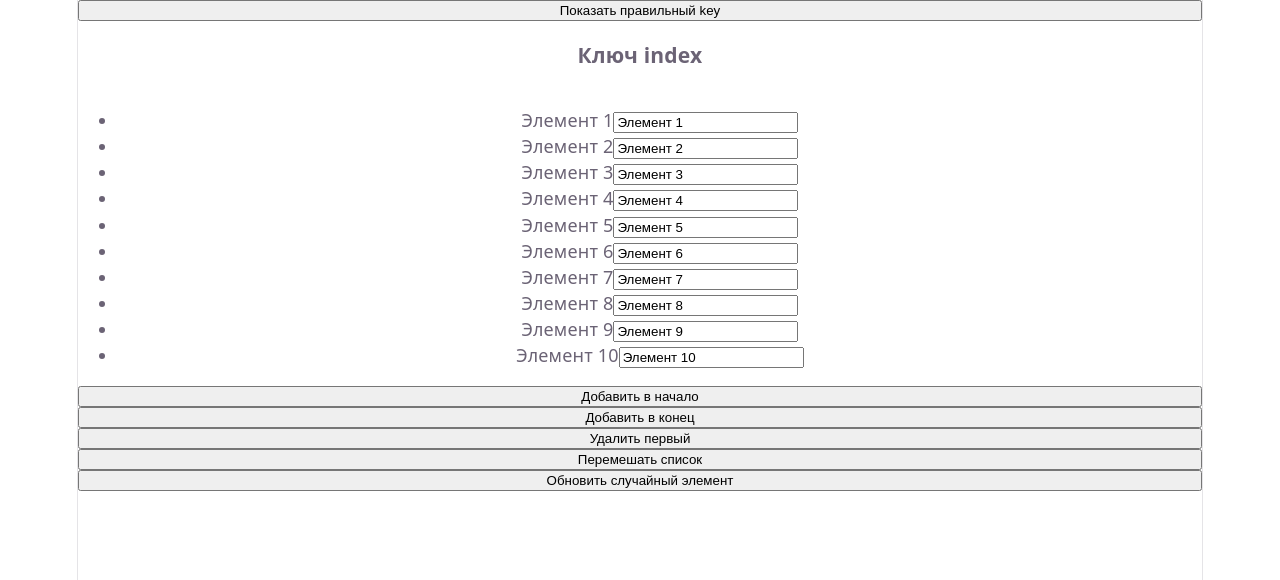
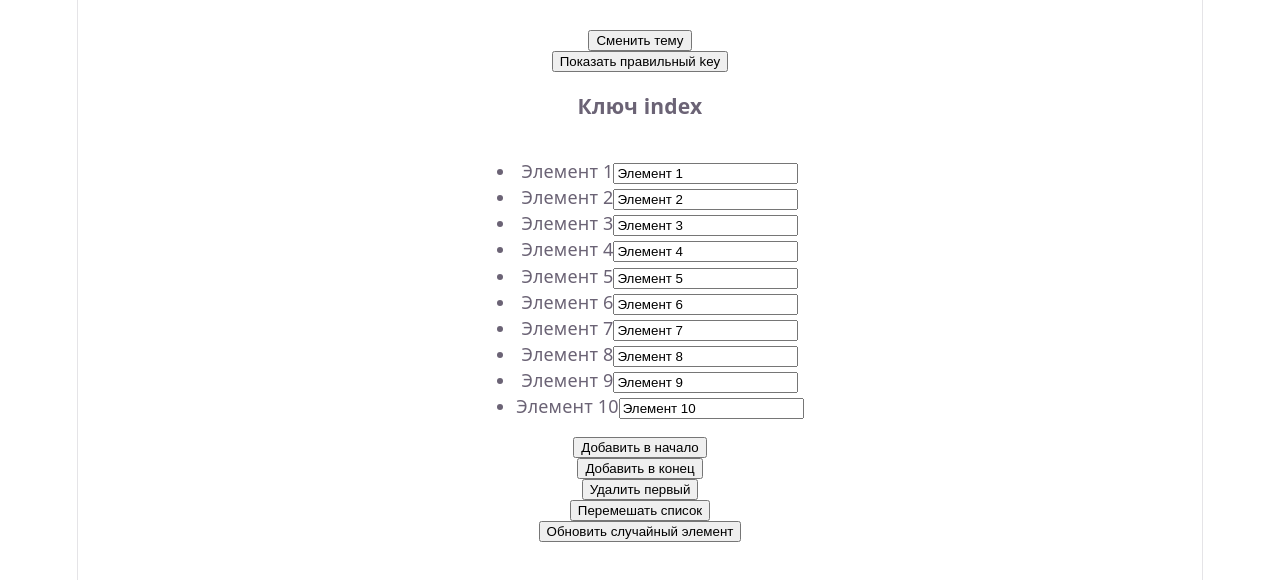
Before and after one commit to Krystsina-H/react-homeworks, a React (Vite) app: page / in a window 1280 px wide. Shown: the top 580 px of the page. Built offline with nearby package versions, Linux system fonts and the light colour scheme.

Commit message:
dark/light

```diff
--- a/src/App.jsx
+++ b/src/App.jsx
@@ -1,6 +1,7 @@
-import { useState } from 'react'
+import { useContext, useState } from 'react'
 import ListWithoutKey from './components/ListWithoutKey'
 import ListWithKey from './components/ListWithKey'
+import ThemeContext from './contexts/ThemeContext'
 import './App.css'
 
 const App = () => {
@@ -11,6 +12,7 @@ const App = () => {
   const arr = Array.from({ length: 10 }, (_, index) => item(index + 1))
   console.log(arr)
 
+  const { theme, toggleTheme } = useContext(ThemeContext)
   const [items, setItems] = useState(arr)
   const [showElements, setShowElements] = useState(false)
 
@@ -41,7 +43,8 @@ const App = () => {
   }
 
   return (
-    <>
+    <div className={`theme theme--${theme}`}>
+      <button onClick={() => toggleTheme()}>Сменить тему</button>
       <button onClick={() => setShowElements((item) => !item)}>
         {showElements ? 'Показать неправильный key' : 'Показать правильный key'}
       </button>
@@ -55,7 +58,7 @@ const App = () => {
       <button onClick={removeFirst}>Удалить первый</button>
       <button onClick={shuffleItems}>Перемешать список</button>
       <button onClick={updateRandom}>Обновить случайный элемент</button>
-    </>
+    </div>
   )
 }
 export default App
--- /dev/null
+++ b/src/contexts/ThemeContext.jsx
@@ -0,0 +1,3 @@
+import { createContext } from 'react'
+const ThemeContext = createContext()
+export default ThemeContext
--- a/src/index.css
+++ b/src/index.css
@@ -27,26 +27,6 @@
 
   @media (max-width: 1024px) {
     font-size: 16px;
-  }
-}
-
-@media (prefers-color-scheme: dark) {
-  :root {
-    --text: #9ca3af;
-    --text-h: #f3f4f6;
-    --bg: #16171d;
-    --border: #2e303a;
-    --code-bg: #1f2028;
-    --accent: #c084fc;
-    --accent-bg: rgba(192, 132, 252, 0.15);
-    --accent-border: rgba(192, 132, 252, 0.5);
-    --social-bg: rgba(47, 48, 58, 0.5);
-    --shadow:
-      rgba(0, 0, 0, 0.4) 0 10px 15px -3px, rgba(0, 0, 0, 0.25) 0 4px 6px -2px;
-  }
-
-  #social .button-icon {
-    filter: invert(1) brightness(2);
   }
 }
 
@@ -109,3 +89,25 @@ code {
   padding: 4px 8px;
   background: var(--code-bg);
 }
+
+.theme {
+  display: flex;
+  align-items: center;
+  flex-direction: column;
+  padding-top: 30px;
+}
+.theme--dark h1,
+.theme--dark h2 {
+  color: #ffffff;
+}
+
+.theme--light h1,
+.theme--light h2 {
+  color: #08060d;
+}
+
+.theme--dark {
+  background-color: #242424;
+  color: #ffffff;
+  min-height: 100svh;
+}
--- a/src/main.jsx
+++ b/src/main.jsx
@@ -1,10 +1,13 @@
 import { StrictMode } from 'react'
 import { createRoot } from 'react-dom/client'
+import ThemeProvider from './providers/ThemeProvider.jsx'
 import './index.css'
 import App from './App.jsx'
 
 createRoot(document.getElementById('root')).render(
   <StrictMode>
-    <App />
+    <ThemeProvider>
+      <App />
+    </ThemeProvider>
   </StrictMode>
 )
--- /dev/null
+++ b/src/providers/ThemeProvider.jsx
@@ -0,0 +1,17 @@
+import { useState } from 'react'
+import ThemeContext from '../contexts/ThemeContext'
+
+const ThemeProvider = ({ children }) => {
+  const [theme, setTheme] = useState('light')
+  const toggleTheme = () => {
+    setTheme((theme) => (theme === 'light' ? 'dark' : 'light'))
+  }
+  return (
+    <>
+      <ThemeContext.Provider value={{ theme, toggleTheme }}>
+        {children}
+      </ThemeContext.Provider>
+    </>
+  )
+}
+export default ThemeProvider
```
